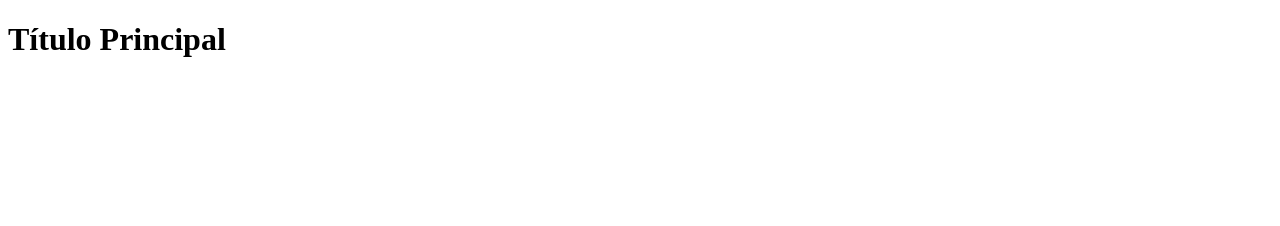
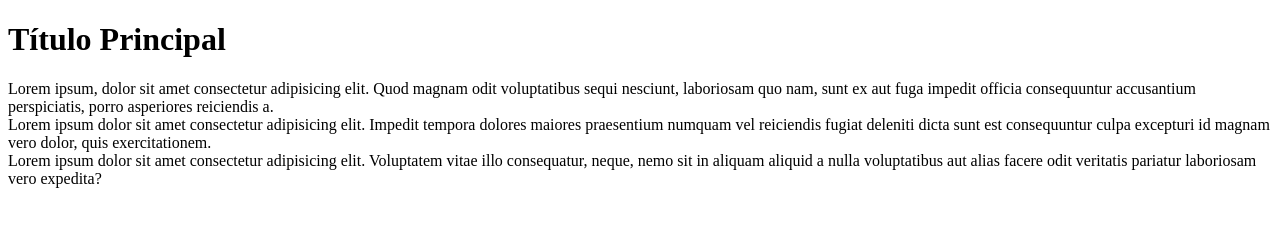
Before and after one commit to priscilajesuino/aulagit, a plain HTML site: page index.html in a window 1280 px wide. Drawn offline with Linux system fonts and the light colour scheme.

Commit message:
Adicionando articles

```diff
--- a/index.html
+++ b/index.html
@@ -8,5 +8,11 @@
 </head>
 <body>
     <h1>Título Principal</h1>
+
+    <section>
+        <article>Lorem ipsum, dolor sit amet consectetur adipisicing elit. Quod magnam odit voluptatibus sequi nesciunt, laboriosam quo nam, sunt ex aut fuga impedit officia consequuntur accusantium perspiciatis, porro asperiores reiciendis a.</article>
+        <article>Lorem ipsum dolor sit amet consectetur adipisicing elit. Impedit tempora dolores maiores praesentium numquam vel reiciendis fugiat deleniti dicta sunt est consequuntur culpa excepturi id magnam vero dolor, quis exercitationem.</article>
+        <article>Lorem ipsum dolor sit amet consectetur adipisicing elit. Voluptatem vitae illo consequatur, neque, nemo sit in aliquam aliquid a nulla voluptatibus aut alias facere odit veritatis pariatur laboriosam vero expedita?</article>
+    </section>
 </body>
 </html>
```
